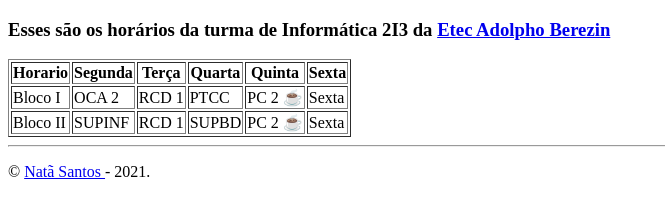
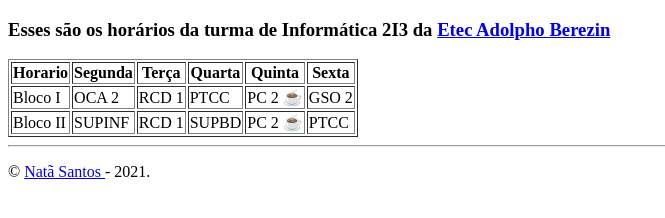
Before and after one commit to Nata-Santos/horario-2i3, a plain HTML site: page index.html in a window 1280 px wide. Shown: the whole page, without its empty margins (0-665 px from the left). Drawn offline with Linux system fonts and the light colour scheme.

Commit message:
Corrige Horario 2i3

```diff
--- a/index.html
+++ b/index.html
@@ -24,7 +24,7 @@
             <td>RCD 1</td>
             <td>PTCC</td>
             <td>PC 2 ☕</td>
-            <td>Sexta</td>
+            <td>GSO 2</td>
         </tr>
 
         <tr>
@@ -33,7 +33,7 @@
             <td>RCD 1</td>
             <td>SUPBD</td>
             <td>PC 2 ☕</td>
-            <td>Sexta</td>
+            <td>PTCC</td>
         </tr>
     </table>
     <hr>
```
